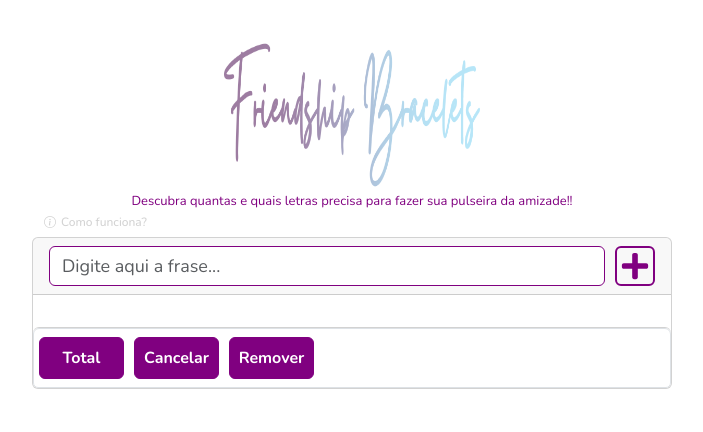
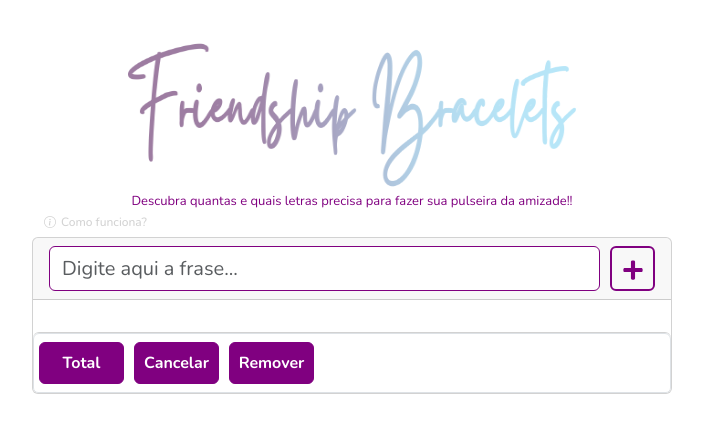
Before and after one commit to gabihcaldeira/friendship-bracelets, a React (Create React App) app: page / in a window 1280 px wide. Shown: the top 432 px of the page, without its empty margins (288-991 px from the left). Built offline with nearby package versions, Linux system fonts and the light colour scheme.

Commit message:
atualizar css

```diff
--- a/src/App.css
+++ b/src/App.css
@@ -72,4 +72,9 @@ img {
   .App {
     width: 50%;
   }
+
+  img {
+    width: 70%;
+    height: 150px;
+  }
 }
--- a/src/components/Dashboard/index.jsx
+++ b/src/components/Dashboard/index.jsx
@@ -79,7 +79,7 @@ const Dashboard = () => {
             onChange={(e) => setInput(e.target.value)}
           />
           <Button type="button" onClick={handleAdd}>
-            <FaPlus size={30} />
+            <FaPlus />
           </Button>
         </FormGroup>
       </Card.Header>
--- a/src/components/Dashboard/styles.js
+++ b/src/components/Dashboard/styles.js
@@ -19,33 +19,44 @@ export const FormGroup = styled(Form.Group)`
   gap: 10px;
 
   > input.form-control {
-    height: 60px;
-    font-size: 25px;
+    height: 35px;
+    font-size: 18px;
     border: 1px solid purple;
 
     @media (min-width: 768px) {
-      font-size: 18px;
-      height: 40px;
+      font-size: 20px;
+      height: 45px;
     }
   }
 
   > button.btn.btn-primary {
-    height: 60px;
-    width: 60px;
+    height: 35px;
+    width: 35px;
+    padding: 0px 6.5px;
     background-color: transparent;
     color: purple;
     border: 2.5px solid purple;
 
     @media (min-width: 768px) {
-      height: 40px;
-      width: 40px;
-      padding: 3px;
+      height: 45px;
+      width: 45px;
+      padding: 0px 9.5px;
     }
 
     &:hover,
     &:active,
     &:focus-visible {
       color: white;
+    }
+
+    > svg {
+      height: 18px;
+      width: 18px;
+
+      @media (min-width: 768px) {
+        height: 22px;
+        width: 22px;
+      }
     }
   }
 `;
```
